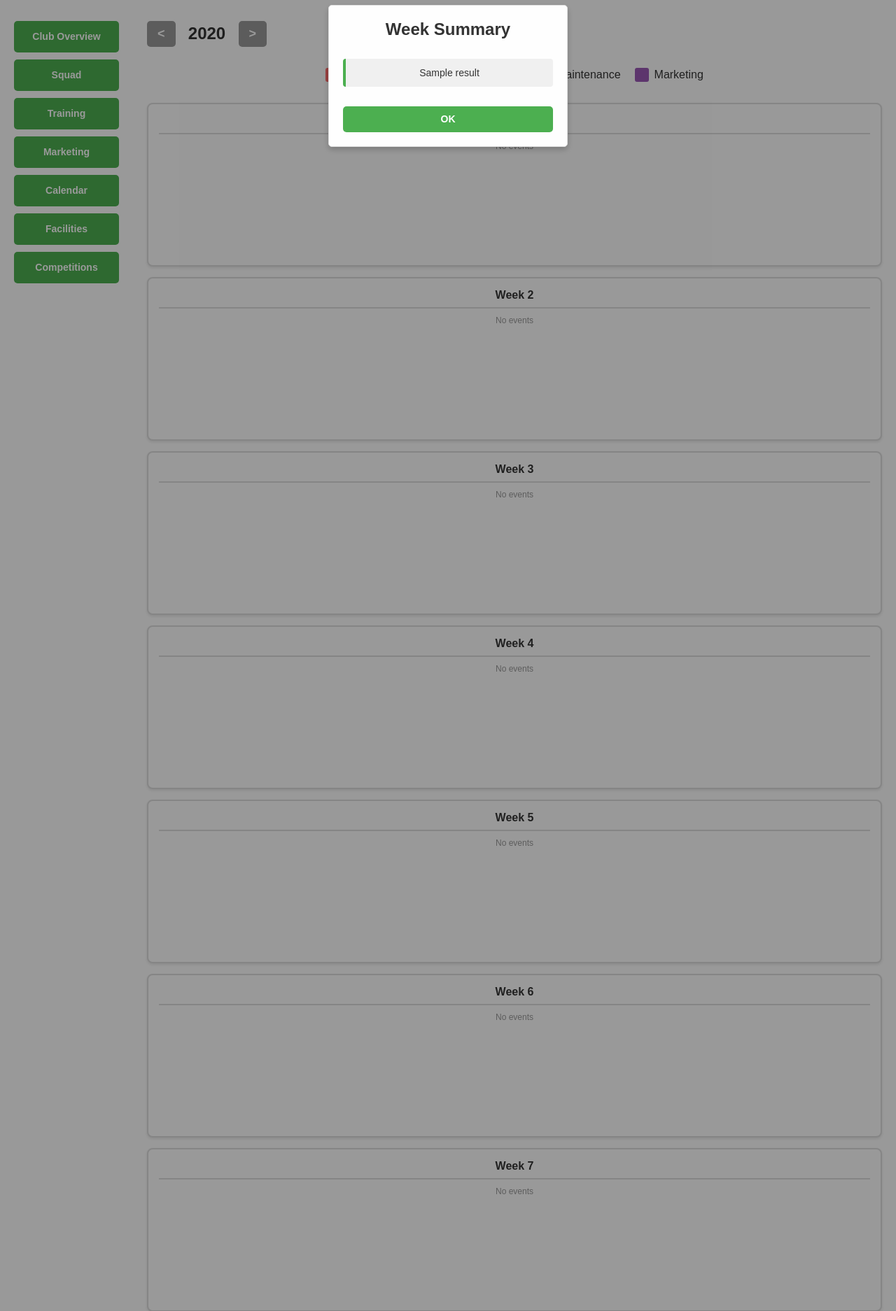
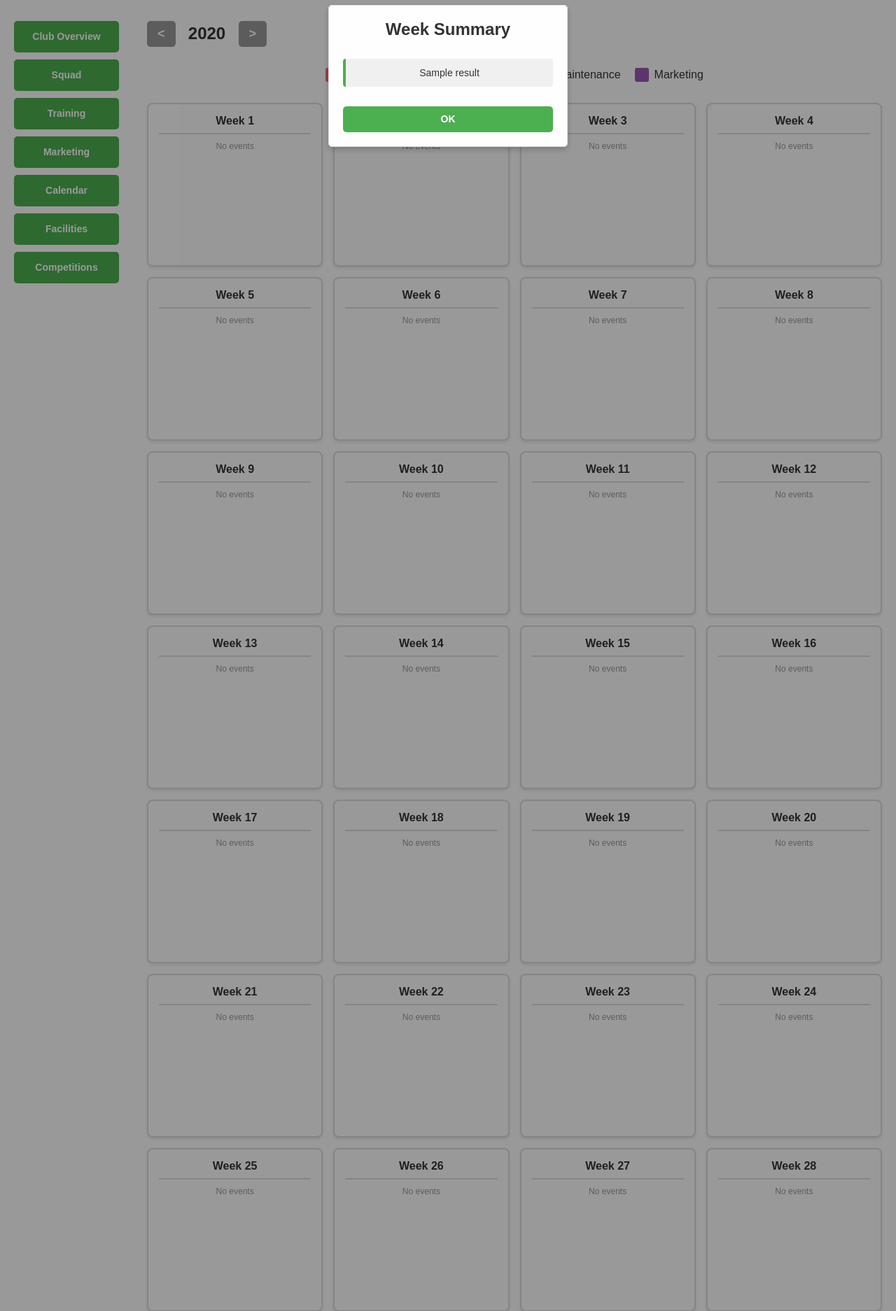
Before and after one commit to milarous/grassroots-manager, a Flask app: template templates/calendar.html in a window 1280 px wide. Shown: the part 121-1995 px from the top of the page at 70% size. Run offline with Flask 3, Linux system fonts and the light colour scheme; the template is opened without the code that fills it: most values are stand-ins (such as "Sample title", 1, 10 or a date in 2020).

Commit message:
Refactor: Updated calendar to 4-column grid

```diff
--- a/static/styles.css
+++ b/static/styles.css
@@ -727,6 +727,7 @@ footer {
     color: #856404;
     border: 1px solid #ffeaa7;
 }
+
 /* Calendar styles */
 .calendar-header {
     display: flex;
@@ -772,8 +773,8 @@ footer {
 }
 
 .calendar-grid {
-    display: flex;
-    flex-direction: column;
+    display: grid;
+    grid-template-columns: repeat(4, 1fr);
     gap: 15px;
     margin-bottom: 30px;
 }
@@ -785,6 +786,8 @@ footer {
     padding: 15px;
     min-height: 200px;
     box-shadow: 0 2px 4px rgba(0,0,0,0.1);
+    display: flex;
+    flex-direction: column;
 }
 
 .week-card.current-week {
@@ -805,6 +808,7 @@ footer {
     display: flex;
     flex-direction: column;
     gap: 8px;
+    flex-grow: 1;
 }
 
 .event {
```
Also changed, not shown: static/Images/gm_logo.png (added).
